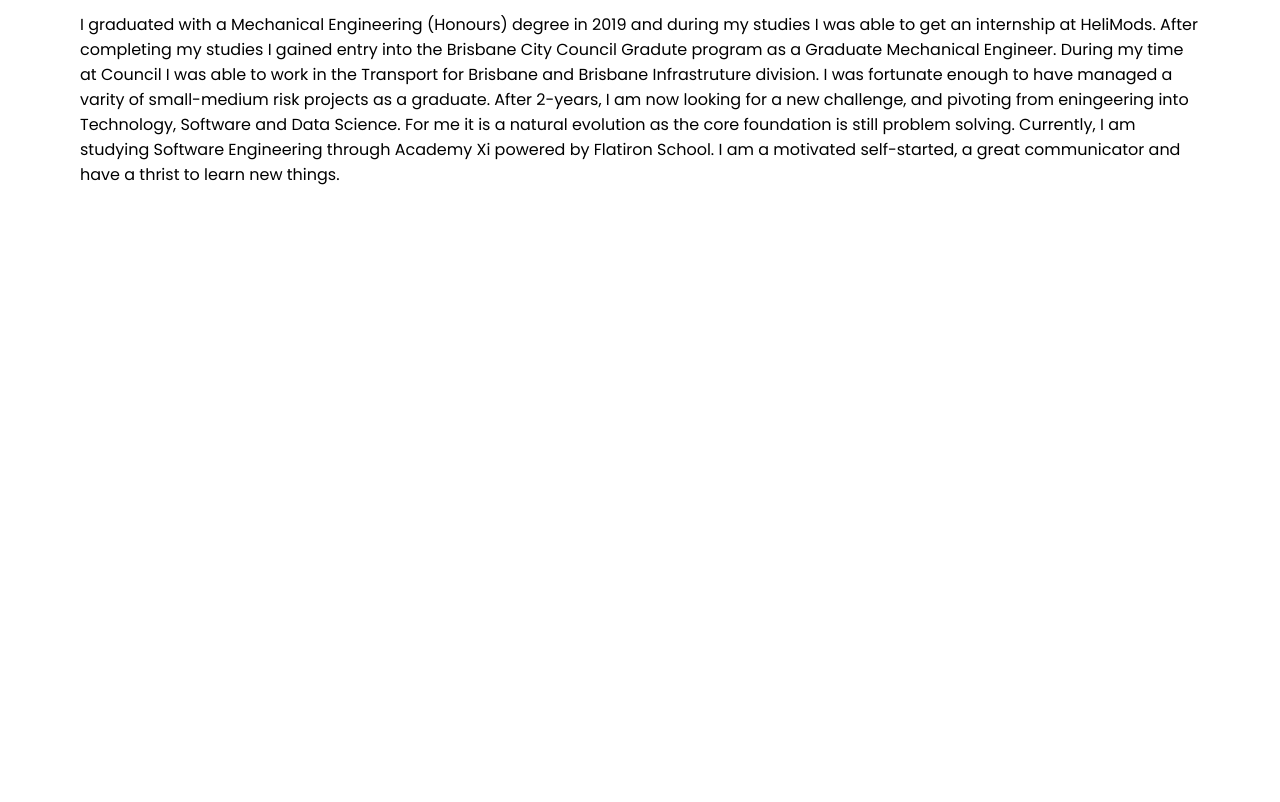
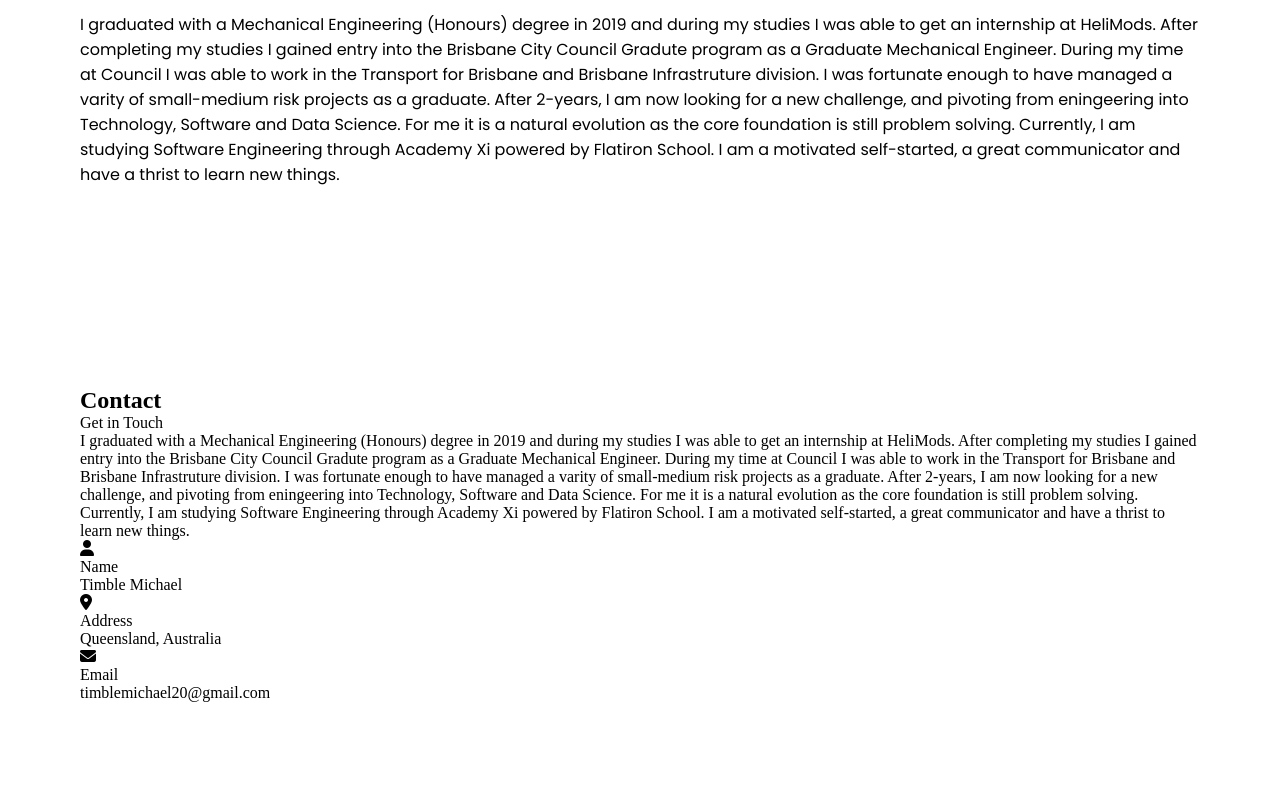
Before and after one commit to TimbleMichael/Resume, a plain HTML site: page index.html in a window 1280 px wide. Shown: the part 2877-3679 px from the top of the page. Before the commit the page ends 3164 px from the top, so only its background shows below. Drawn offline with nearby package versions, Linux system fonts and the light colour scheme.

Commit message:
adding a contact section

```diff
--- a/index.html
+++ b/index.html
@@ -5,7 +5,7 @@
     <meta name="viewport" content="width=device-width, initial-scale=1.0">
     <title>Timble MICHAEL</title>
     <link rel="stylesheet" href="style.css">
-    <script src="https://kit.fontawesome.com/a076d05399.js"></script>
+    <script src="https://kit.fontawesome.com/3d44e78152.js" crossorigin="anonymous"></script>
     <script src="https://code.jquery.com/jquery-3.6.0.min.js"></script>
   </head>
   <body>
@@ -139,6 +139,52 @@
     </div>
 </section>
 
+<section class ="contact" id="contact">
+  <div class="max-width">
+      <h2 class="title">Contact</h2>
+      <div class="contact-content">
+          <div class="column right">
+              <div class="text">Get in Touch</div>
+              <p>
+                I graduated with a Mechanical Engineering (Honours) degree in 2019 and during my studies I was
+                able to get an internship at HeliMods. After completing my studies I gained entry into the Brisbane City Council Gradute program
+                as a Graduate Mechanical Engineer. During my time at Council I was able to work in the Transport for Brisbane and Brisbane Infrastruture division.
+                I was fortunate enough to have managed a varity of small-medium risk projects as a graduate. After 2-years, I am now looking for a new challenge, and
+                pivoting from eningeering into Technology, Software and Data Science. For me it is a natural evolution as the core foundation is still problem solving.
+                Currently, I am studying Software Engineering through Academy Xi powered by Flatiron School. I am a motivated self-started, a great communicator and
+                have a thrist to learn new things.
+              </p>
+              <div class="icons">
+                <div class="row">
+                  <i class="fa fa-user"></i>
+                  <div class="info">
+                    <div class="head">Name</div>
+                    <div class="sub-title">Timble Michael</div>
+                  </div>
+                </div>
+
+                <div class = "row">
+                  <i class="fa fa-map-marker-alt"></i>
+                  <div class="info">
+                    <div class="head">Address</div>
+                    <div class="sub-title">Queensland, Australia</div>
+                  </div>
+                </div>
+
+                <div class = "row">
+                  <i class="fa fa-envelope"></i>
+                  <div class="info">
+                    <div class="head">Email</div>
+                    <div class="sub-title">timblemichael20@gmail.com</div>
+                  </div>
+                </div>
+
+              </div>
+          </div>
+        </div>
+  </div>
+</section>
+
 
         <script src="script.js"></script>
 
```
